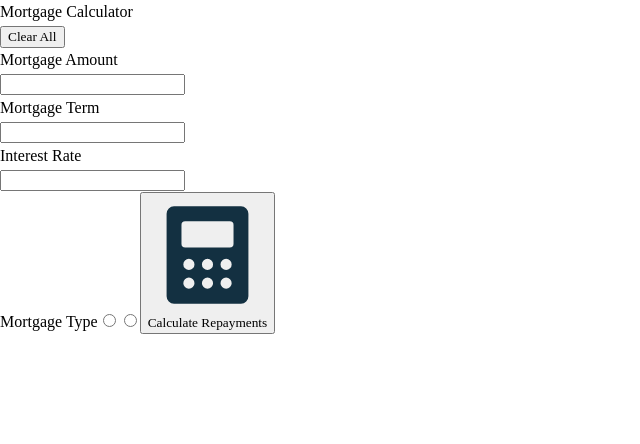
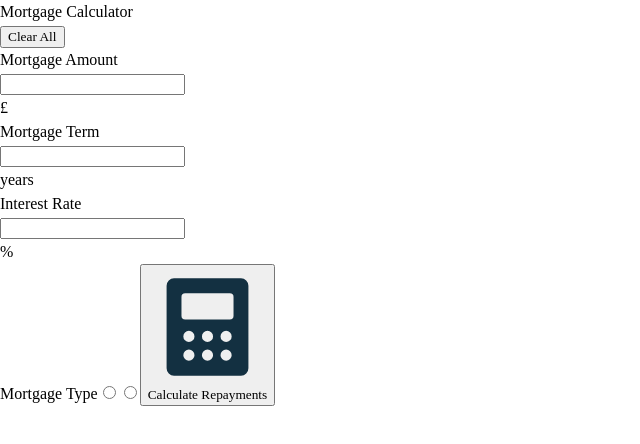
Before and after one commit to VenusY/frontend-mentor-mortgage-repayment-calculator, a React app: page / in a window 1280 px wide. Shown: the top 444 px of the page, without its empty margins (0-640 px from the left). Built offline with nearby package versions, Linux system fonts and the light colour scheme.

Commit message:
Use InputFieldContainer component in InputSection component

```diff
--- a/src/components/InputSection.jsx
+++ b/src/components/InputSection.jsx
@@ -1,3 +1,5 @@
+import InputFieldContainer from './InputFieldContainer';
+
 export default function InputSection() {
   return (
     <section className='input-section'>
@@ -10,14 +12,7 @@ export default function InputSection() {
         Mortgage Amount
       </label>
 
-      <div className='input-section__input-field-container'>
-        <div className='input-section__units-container'></div>
-        <input
-          type='text'
-          id='mortgage-amount'
-          className='input-section__input-field'
-        />
-      </div>
+      <InputFieldContainer unit='£' id='mortgage-amount' reversed={true} />
 
       <div>
         <div className='input-section__label-input-container'>
@@ -25,14 +20,11 @@ export default function InputSection() {
             Mortgage Term
           </label>
 
-          <div className='input-section__input-field-container'>
-            <div className='input-section__units-container'></div>
-            <input
-              type='text'
-              id='mortgage-term'
-              className='input-section__input-field'
-            />
-          </div>
+          <InputFieldContainer
+            unit='years'
+            id='mortgage-term'
+            reversed={false}
+          />
         </div>
 
         <div className='input-section__label-input-container'>
@@ -40,14 +32,7 @@ export default function InputSection() {
             Interest Rate
           </label>
 
-          <div className='input-section__input-field-container'>
-            <div className='input-section__units-container'></div>
-            <input
-              type='text'
-              id='interest-rate'
-              className='input-section__input-field'
-            />
-          </div>
+          <InputFieldContainer unit='%' id='interest-rate' reversed={false} />
         </div>
       </div>
 
```
